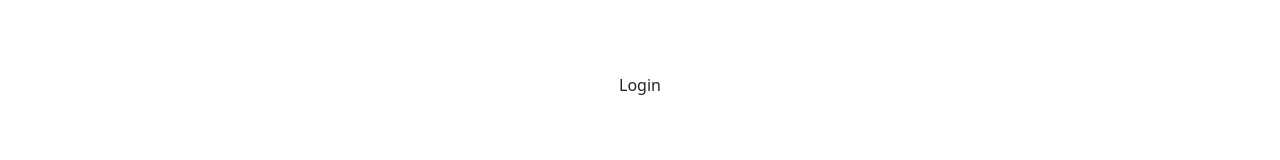
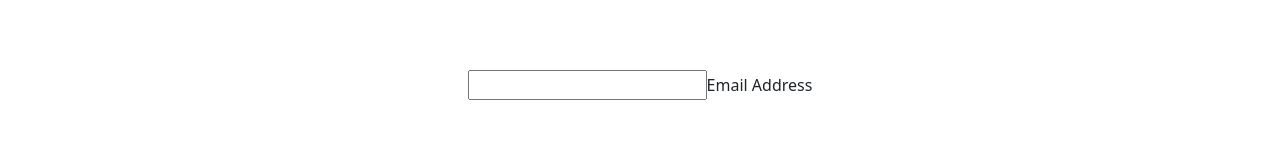
Before and after one commit to ROBERT-Gimenez/E-comerce_React, a React (Create React App) app: page /Login in a window 1280 px wide. Shown: the part 295-455 px from the top of the page. Built offline with nearby package versions, Linux system fonts and the light colour scheme.

Commit message:
arming the login

```diff
--- a/src/App.js
+++ b/src/App.js
@@ -8,18 +8,18 @@ import Login from "./components/Login/Login";
 import Profile from "./components/Profile/Profile";
 import Cart from "./components/Cart/Cart";
 import Admin from "./components/Admin/Admin";
+import Shopping from "./components/Cart/Shopping";
 function App() {
   return (
     <div className="App">
       <Header/>
       <Routes>
       <Route path="/" element={<Home/>}></Route>
-      <Route path="/login" element={<Login/>}></Route>
+      <Route path="/Login" element={<Login/>}></Route>
       <Route path="/Profile" element={<Profile/>}></Route>
       <Route path="/ShoppingCart" element={<Cart/>}></Route>
+      <Route path="/Made-Purchases" element={<Shopping/>}></Route>
       <Route path="/Admin-Profile" element={<Admin/>}></Route>
-
-
       </Routes>
       <Footer/>
     </div>
--- /dev/null
+++ b/src/components/Cart/Shopping.js
@@ -0,0 +1,7 @@
+import React from 'react'
+
+export default function Shopping() {
+  return (
+    <div>Shopping</div>
+  )
+}
--- a/src/components/Login/Login.js
+++ b/src/components/Login/Login.js
@@ -1,7 +1,15 @@
 import React from 'react'
+import '../Login/Login.css'
 
 export default function Login() {
   return (
-    <div>Login</div>
+    <div>
+        <form>
+            <div className='group-input'>
+            <input type="text" id='name' required className='input-style'/>
+            <label for="name" className='input-label'>Email Address</label>
+            </div>
+        </form>
+    </div>
   )
 }
```
Also changed, not shown: src/components/Login/Login.css (added).
